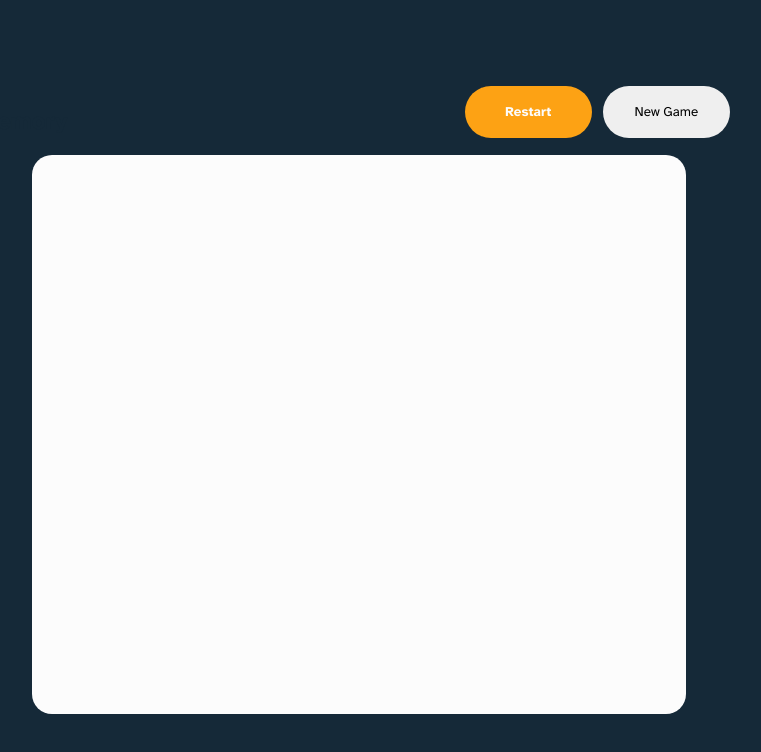
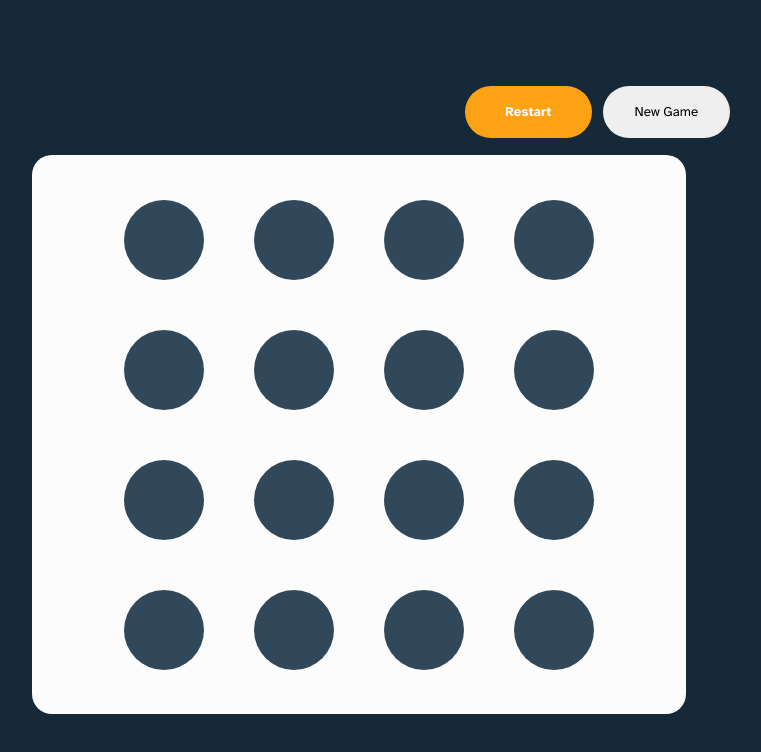
Before and after one commit to Davitvashakmadze/memory-game, a React (Create React App) app: page / in a window 1280 px wide. Both pictures are taken after a click on the button "Start Game". Shown: the top 752 px of the page, without its empty margins (281-1042 px from the left). Built offline with nearby package versions, Linux system fonts and the light colour scheme; a web font is replaced by a local one.

Commit message:
feat: add start game btn function 15%

```diff
--- a/src/home.scss
+++ b/src/home.scss
@@ -145,4 +145,18 @@
       width: 25%;
     }
   }
+  .grid-container {
+    display: grid;
+    grid-template-columns: repeat(4, 1fr); /* 4 columns */
+    gap: 50px; /* Gap between grid items */
+  }
+
+  .grid-item {
+    width: 80px; /* Full width of grid cell */
+    height: 0; /* Height based on aspect ratio */
+    padding-top: 100%; /* Aspect ratio 1:1 (square) */
+    background: rgba(48, 72, 89, 1);
+    border-radius: 50%; /* Circular shape */
+  }
+
 }
--- a/src/index.css
+++ b/src/index.css
@@ -1,5 +1,4 @@
 body {
-  background: rgba(21, 41, 56, 1);
   margin: 0;
   font-family: "Atkinson Hyperlegible", "Segoe UI";
   -webkit-font-smoothing: antialiased;
--- a/src/pages/Gaming.jsx
+++ b/src/pages/Gaming.jsx
@@ -11,7 +11,14 @@ const Gaming = () => {
             <button className="btn newGame">New Game</button>
           </div>
         </div>
-        <div className="main-app-wrapper"></div>
+        <div className="main-app-wrapper">
+          <div className="grid-container">
+            {/* Create 4x4 grid */}
+            {[...Array(16)].map((_, index) => (
+              <div key={index} className="grid-item"></div>
+            ))}
+          </div>
+        </div>
       </div>
     </div>
   );
```
